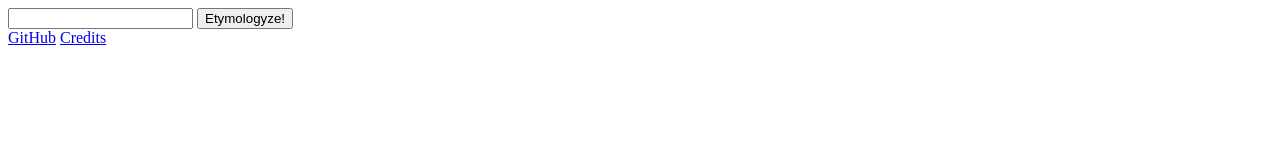
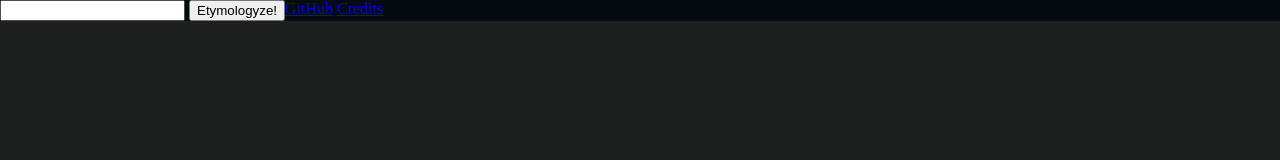
Before and after one commit to Etymologyze/etymologyze, a website: page src/index.html in a window 1280 px wide. Drawn offline with Linux system fonts and the light colour scheme.

Commit message:
worked on header and changed background color

```diff
--- a/src/css/style.css
+++ b/src/css/style.css
@@ -1 +1,15 @@
 /* I will be starting this file from scratch because it was gross but also cool be it looked like the old MDN website */
+
+body {
+    background: #1e1f1f;
+}
+
+header {
+    background: #060b0f;
+    display: flex;
+    position: fixed;
+    top: 0;
+    left: 0;
+    width: 100%;
+    box-sizing: border-box;
+}
```
